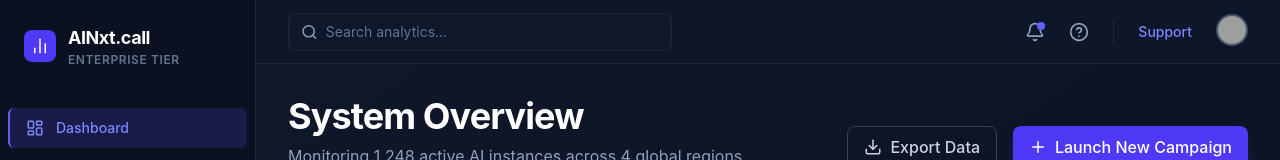
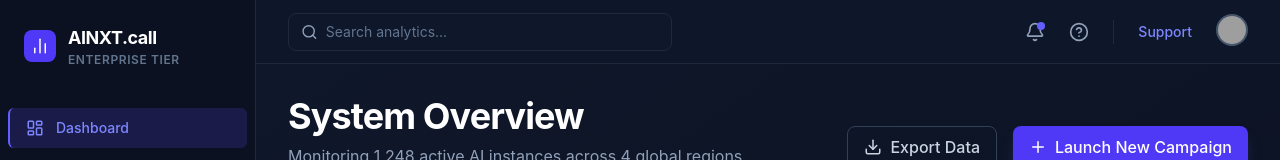
Before and after one commit to preconet-nxtcall/AI-VOICE-CALLING, a React app in the folder frontend/: page /dashboard in a window 1280 px wide. Shown: the top 160 px of the page. Built offline with nearby package versions, Linux system fonts and the light colour scheme; sample sign-in values are in the browser's storage; grey boxes are pictures that could not be loaded; the HTML template or start-up script is replaced by a standard one.

Commit message:
Correct spelling of 'AINxt.call' to 'AINXT.call'

```diff
--- a/frontend/src/components/Sidebar.jsx
+++ b/frontend/src/components/Sidebar.jsx
@@ -37,7 +37,7 @@ export default function Sidebar() {
           <BarChart2 className="text-white" size={18} />
         </div>
         <div>
-          <h1 className="text-white font-bold text-lg tracking-tight">AINxt.call</h1>
+          <h1 className="text-white font-bold text-lg tracking-tight">AINXT.call</h1>
           <p className="text-xs text-slate-500 font-semibold tracking-wider">ENTERPRISE TIER</p>
         </div>
       </div>
```
